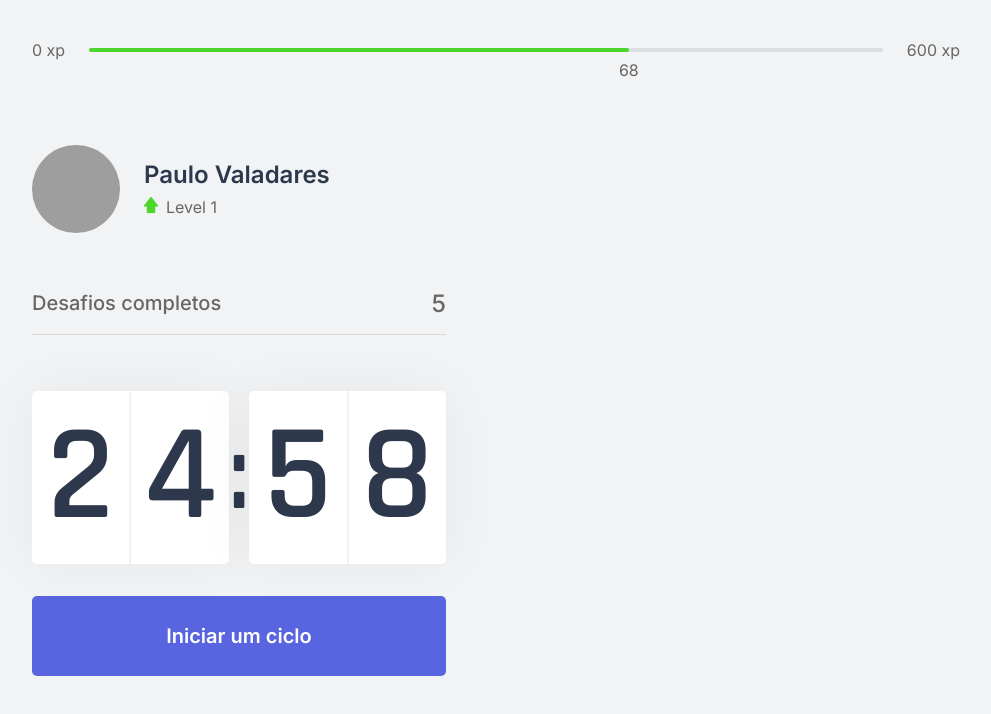
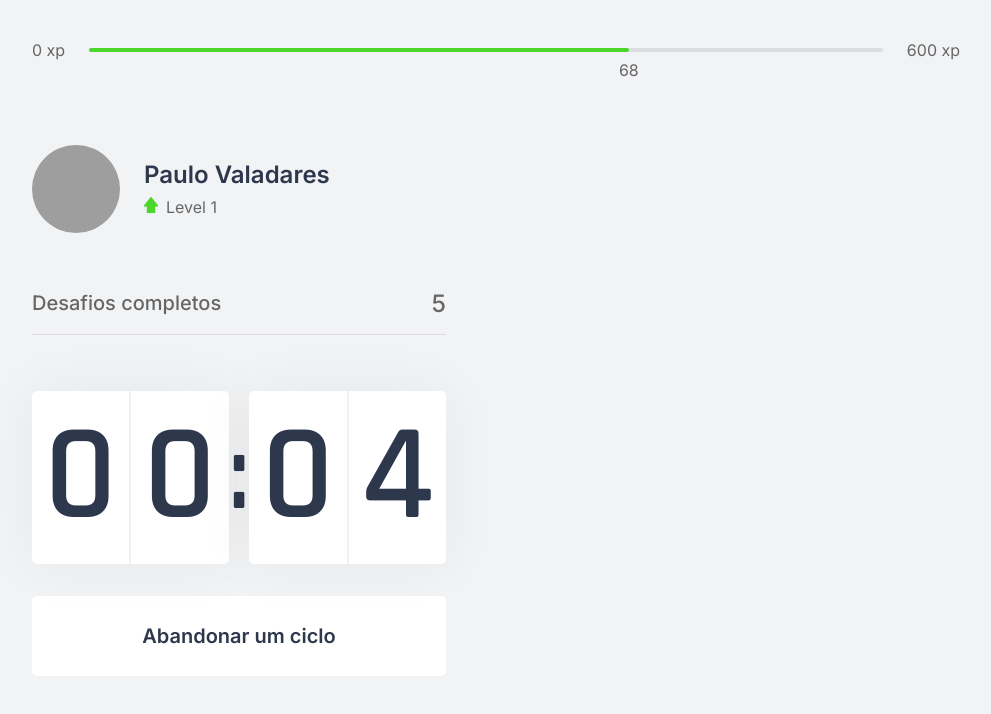
Before and after one commit to paulovaladares/nlw4-moveit, a Next.js app: page / in a window 1280 px wide. Both pictures are taken after a click on the button "Iniciar um ciclo". Shown: the top 714 px of the page, without its empty margins (144-1135 px from the left). Built offline with nearby package versions, Linux system fonts and the light colour scheme; grey boxes are pictures that could not be loaded.

Commit message:
Finalized countdown

```diff
--- a/src/components/Countdown.tsx
+++ b/src/components/Countdown.tsx
@@ -2,25 +2,45 @@
 import styles from "../styles/components/Countdown.module.css";
 
 export function Countdown() {
-  const [time, setTime] = useState(25 * 60);
-  const [active, setActive] = useState(false);
+  const totalTime = 0.1 * 60;
+  const [time, setTime] = useState(totalTime);
+  const [isActive, setIsActive] = useState(false);
+  const [hasFinished, setHasFinished] = useState(false);
 
   const minutes = Math.floor(time / 60);
   const seconds = time % 60;
   const [minuteLeft, minuteRight] = String(minutes).padStart(2, "0").split("");
   const [secondLeft, secondRight] = String(seconds).padStart(2, "0").split("");
 
+  let countdownTimeout: NodeJS.Timeout;
+
   function startCountdown() {
-    setActive(true);
+    setIsActive(true);
   }
+
+  function resetCountdown() {
+    clearTimeout(countdownTimeout);
+    setIsActive(false);
+    setTime(totalTime);
+  }
+
   // o vai executar = function , quando  = array de dependências, variaveis qeu vao mudar valor
   useEffect(() => {
-    if (active && time > 0) {
-      setTimeout(() => {
+    if (isActive) {
+      if (time > 0) {
+        countdownTimeout = setTimeout(() => {
           setTime(time - 1);
         }, 1000);
+      } else {
+        resetCountdown();
+        setHasFinished(true);
       }
-  }, [active, time]);
+    }
+  }, [isActive, time]);
+
+  useEffect(() => {
+    console.log("bobou");
+  }, [hasFinished]);
 
   return (
     <div>
@@ -35,6 +55,20 @@
           <span>{secondRight}</span>
         </div>
       </div>
+
+      {hasFinished ? (
+        <button disabled className={styles.countdownButton}>
+          Ciclo encerrado
+        </button>
+      ) : isActive ? (
+        <button
+          type="button"
+          className={`${styles.countdownButton} ${styles.countdownButtonActive}`}
+          onClick={resetCountdown}
+        >
+          Abandonar um ciclo
+        </button>
+      ) : (
         <button
           type="button"
           className={styles.countdownButton}
@@ -42,6 +76,7 @@
         >
           Iniciar um ciclo
         </button>
+      )}
     </div>
   );
 }
--- a/src/styles/components/Countdown.module.css
+++ b/src/styles/components/Countdown.module.css
@@ -51,6 +51,22 @@
   transition: background-color 0.2s;
 }
 
-.countdownButton:hover {
+.countdownButton:disabled {
+  background: var(--white);
+  color: var(--text);
+  cursor: not-allowed;
+}
+
+.countdownButton:not(:disabled):hover {
   background: var(--blue-dark);
 }
+
+.countdownButtonActive {
+  background: var(--white);
+  color: var(--title);
+}
+
+.countdownButtonActive:hover {
+  background: var(--red);
+  color: var(--white);
+}
```
Lines whose indentation alone changed are shown as unchanged.
